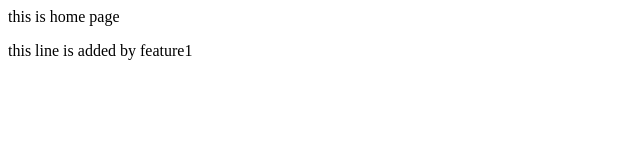
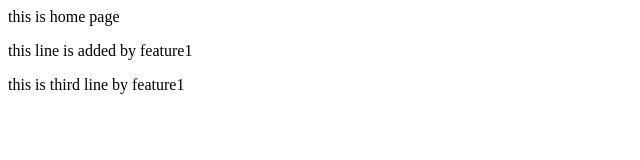
Before and after one commit to sachina0000/NewRepo, a plain HTML site: page Index.html in a window 1280 px wide. Shown: the whole page, without its empty margins (0-640 px from the left). Drawn offline with Linux system fonts and the light colour scheme.

Commit message:
second line by feature1 is added

```diff
--- a/Index.html
+++ b/Index.html
@@ -1,2 +1,3 @@
 <p> this is home page </p>
 <p> this line is added by feature1 </p>
+<p> this is third line by feature1 </p>
```
